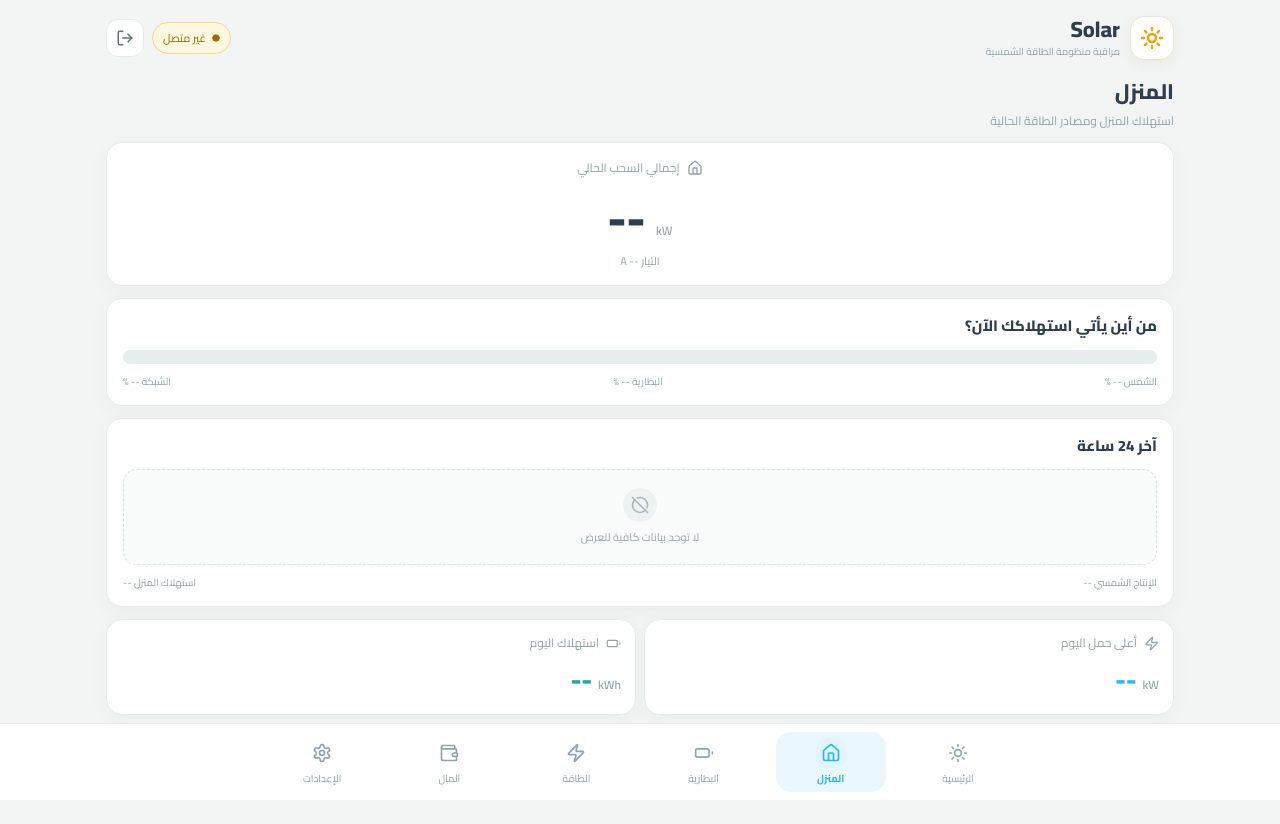
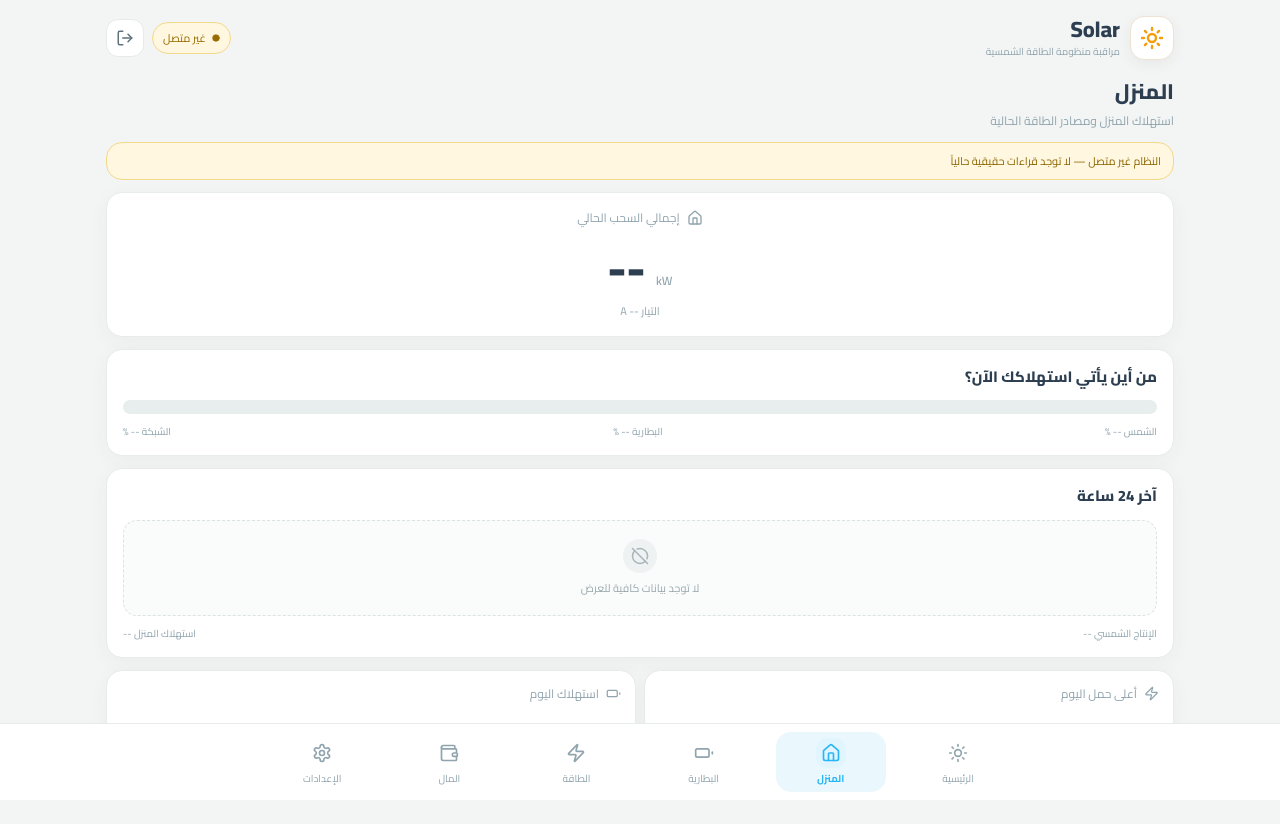
Before and after one commit to mahmoudbir-glitch/Solar, a Next.js app: page /home in a window 1280 px wide. Shown: the top 824 px of the page. Built offline with nearby package versions, Linux system fonts and the light colour scheme.

Commit message:
feat: connect home dashboard to real telemetry

```diff
--- a/src/app/home/page.tsx
+++ b/src/app/home/page.tsx
@@ -1,27 +1,25 @@
-import {Home, Zap, Battery} from 'lucide-react';
+'use client';
+import {useEffect,useState} from 'react';
+import {Home,Zap,Battery} from 'lucide-react';
 import {EmptyState} from '@/components/EmptyState';
+import type {Telemetry} from '@/lib/types';
+import {emptyTelemetry} from '@/lib/types';
+import {dailyEnergy} from '@/lib/energy';
+
+type History={timestamp:string;solarPowerW:number|null;loadPowerW:number|null};
 
 export default function HomePage(){
+ const [telemetry,setTelemetry]=useState<Telemetry>(emptyTelemetry);const [history,setHistory]=useState<History[]>([]);
+ useEffect(()=>{let active=true;const load=async()=>{try{const[a,b]=await Promise.all([fetch('/api/telemetry',{cache:'no-store'}),fetch('/api/history?hours=24',{cache:'no-store'})]);if(a.ok&&active)setTelemetry(await a.json());if(b.ok&&active){const d=await b.json();setHistory(Array.isArray(d.items)?d.items:[])}}catch{}};load();const id=window.setInterval(load,10000);return()=>{active=false;window.clearInterval(id)}},[]);
+ const online=telemetry.source==='gateway'&&Boolean(telemetry.timestamp);const energy=dailyEnergy(history);const hasHistory=history.length>1;
+ const load=telemetry.loadPowerW===null?'--':(telemetry.loadPowerW/1000).toFixed(2);
+ const solar=telemetry.solarPowerW??0;const battery=telemetry.batteryPowerW??0;const grid=telemetry.gridPowerW??0;const total=Math.max(1,solar+Math.max(0,battery)+Math.max(0,grid));
  return <>
   <h1 className="page-title">المنزل</h1><p className="page-subtitle">استهلاك المنزل ومصادر الطاقة الحالية</p>
-  <div className="card" style={{textAlign:'center',marginBottom:12}}>
-   <div className="metric-head" style={{justifyContent:'center'}}><Home size={16}/> إجمالي السحب الحالي</div>
-   <div style={{fontSize:48,fontWeight:800,direction:'ltr',marginTop:4}}>-- <span className="unit">kW</span></div>
-   <div className="muted" style={{fontSize:11}}>التيار -- A</div>
-  </div>
-  <div className="card" style={{marginBottom:12}}>
-   <h2 className="section-title">من أين يأتي استهلاكك الآن؟</h2>
-   <div className="segment empty-segment"/>
-   <div className="legend"><span>الشمس -- %</span><span>البطارية -- %</span><span>الشبكة -- %</span></div>
-  </div>
-  <div className="card" style={{marginBottom:12}}>
-   <h2 className="section-title">آخر 24 ساعة</h2>
-   <EmptyState/>
-   <div className="legend"><span>الإنتاج الشمسي --</span><span>استهلاك المنزل --</span></div>
-  </div>
-  <div className="grid-2">
-   <div className="metric-card"><div className="metric-head"><Zap size={15}/> أعلى حمل اليوم</div><div className="metric-value" style={{color:'#29b6f6'}}>-- <small>kW</small></div></div>
-   <div className="metric-card"><div className="metric-head"><Battery size={15}/> استهلاك اليوم</div><div className="metric-value" style={{color:'#26a69a'}}>-- <small>kWh</small></div></div>
-  </div>
+  <div className={`offline-banner ${online?'online-banner':''}`}><span>{online?'بيانات حقيقية من الإنفرتر':'النظام غير متصل — لا توجد قراءات حقيقية حالياً'}</span></div>
+  <div className="card" style={{textAlign:'center',marginBottom:12}}><div className="metric-head" style={{justifyContent:'center'}}><Home size={16}/> إجمالي السحب الحالي</div><div style={{fontSize:48,fontWeight:800,direction:'ltr',marginTop:4}}>{load} <span className="unit">kW</span></div><div className="muted" style={{fontSize:11}}>التيار {telemetry.batteryCurrentA===null?'--':telemetry.batteryCurrentA.toFixed(1)} A</div></div>
+  <div className="card" style={{marginBottom:12}}><h2 className="section-title">من أين يأتي استهلاكك الآن؟</h2>{online?<><div className="segment"><span style={{width:`${Math.round((solar/total)*100)}%`,background:'#f59e0b'}}/><span style={{width:`${Math.round((Math.max(0,battery)/total)*100)}%`,background:'#26a69a'}}/><span style={{width:`${Math.round((Math.max(0,grid)/total)*100)}%`,background:'#90a4ae'}}/></div><div className="legend"><span>الشمس {Math.round((solar/total)*100)} %</span><span>البطارية {Math.round((Math.max(0,battery)/total)*100)} %</span><span>الشبكة {Math.round((Math.max(0,grid)/total)*100)} %</span></div></>:<><div className="segment empty-segment"/><div className="legend"><span>الشمس -- %</span><span>البطارية -- %</span><span>الشبكة -- %</span></div></>}</div>
+  <div className="card" style={{marginBottom:12}}><h2 className="section-title">آخر 24 ساعة</h2>{hasHistory?<div className="bar-chart">{history.slice(-24).map((point,index)=><span key={`${point.timestamp}-${index}`} className="bar" style={{height:`${Math.max(5,Math.min(100,(point.loadPowerW??0)/100))}%`,background:'#29b6f6'}}/> )}</div>:<EmptyState/>}<div className="legend"><span>الإنتاج الشمسي {hasHistory?`${energy.solarKwh.toFixed(2)} kWh`:'--'}</span><span>استهلاك المنزل {hasHistory?`${energy.loadKwh.toFixed(2)} kWh`:'--'}</span></div></div>
+  <div className="grid-2"><div className="metric-card"><div className="metric-head"><Zap size={15}/> أعلى حمل اليوم</div><div className="metric-value" style={{color:online?'#29b6f6':'#aeb8bb'}}>{telemetry.loadPowerW===null?'--':(telemetry.loadPowerW/1000).toFixed(2)} <small>kW</small></div></div><div className="metric-card"><div className="metric-head"><Battery size={15}/> استهلاك اليوم</div><div className="metric-value" style={{color:hasHistory?'#26a69a':'#aeb8bb'}}>{hasHistory?energy.loadKwh.toFixed(2):'--'} <small>kWh</small></div></div></div>
  </>
 }
```
